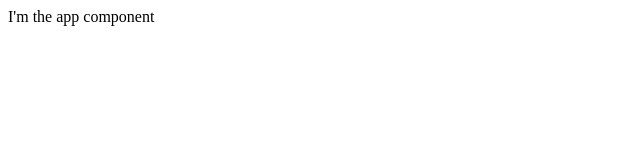
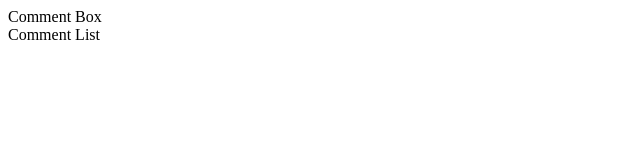
Before and after one commit to hereticsun/udemy-advanced-react-and-redux, a React (Create React App) app: page / in a window 1280 px wide. Shown: the top 160 px of the page, without its empty margins (0-640 px from the left). Built offline with nearby package versions, Linux system fonts and the light colour scheme.

Commit message:
13-showing-components-in-the-app

```diff
--- a/src/components/App.js
+++ b/src/components/App.js
@@ -1,9 +1,12 @@
 import React from 'react';
+import CommentBox from './CommentBox';
+import CommentList from './CommentList';
 
 export default () => {
     return (
         <div>
-            I'm the app component
+            <CommentBox />
+            <CommentList />
         </div>
     );
 }
--- a/src/components/CommentBox.js
+++ b/src/components/CommentBox.js
@@ -0,0 +1,5 @@
+import React from "react";
+
+export default () => {
+    return <div>Comment Box</div>
+};
--- a/src/components/CommentList.js
+++ b/src/components/CommentList.js
@@ -0,0 +1,5 @@
+import React from "react";
+
+export default () => {
+    return <div>Comment List</div>;
+};
```
